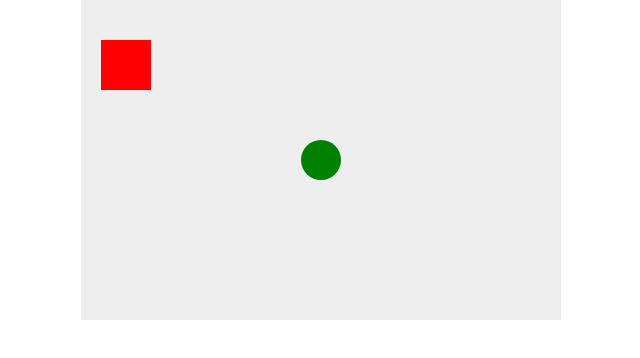
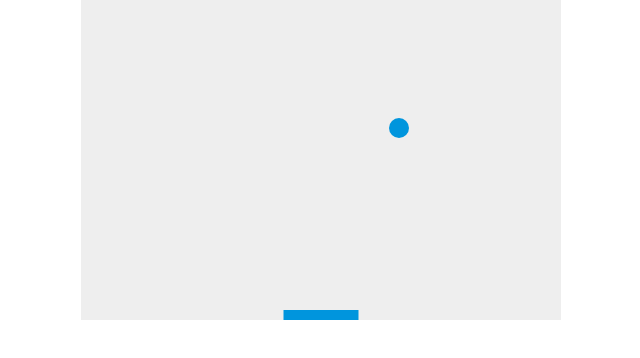
Before and after one commit to nikolaigauer/breakout_tut, a plain HTML site: page index.html in a window 1280 px wide. Shown: the whole page, without its empty margins (319-959 px from the left). Drawn offline with Linux system fonts and the light colour scheme.

Commit message:
WIP add paddle and bouncing ball

```diff
--- a/index.html
+++ b/index.html
@@ -23,21 +23,78 @@
   <canvas id="myCanvas" width="480" height="320"></canvas>
 
   <script>
-    // JavaScript code goes here
    var canvas = document.getElementById("myCanvas");
    var ctx = canvas.getContext("2d");
+   var ballRadius = 10;
+   var x = canvas.width/2;
+   var y = canvas.height-30;
+   var dx = 2;
+   var dy = -2;
+   var paddleHeight = 10;
+   var paddleWidth = 75;
+   var paddleX = (canvas.width-paddleWidth)/2;
+   var rightPressed = false;
+   var leftPressed = false;
 
+   document.addEventListener("keydown", keyDownHandler, false);
+   document.addEventListener("keyup", keyUpHandler, false);
+
+   function keyDownHandler(e) {
+       if(e.keyCode == 39) {
+           rightPressed = true;
+       }
+       else if(e.keyCode == 37) {
+           leftPressed = true;
+       }
+   }
+   function keyUpHandler(e) {
+       if(e.keyCode == 39) {
+           rightPressed = false;
+       }
+       else if(e.keyCode == 37) {
+           leftPressed = false;
+       }
+   }
+
+   function drawBall() {
        ctx.beginPath();
-    ctx.rect(20, 40, 50, 50);
-    ctx.fillStyle = "#FF0000";
+       ctx.arc(x, y, ballRadius, 0, Math.PI*2);
+       ctx.fillStyle = "#0095DD";
        ctx.fill();
        ctx.closePath();
-
+   }
+   function drawPaddle() {
        ctx.beginPath();
-    ctx.arc(240, 160, 20, 0, Math.PI * 2, false);
-    ctx.fillStyle = "green";
+       ctx.rect(paddleX, canvas.height-paddleHeight, paddleWidth, paddleHeight);
+       ctx.fillStyle = "#0095DD";
        ctx.fill();
        ctx.closePath();
+   }
+
+   function draw() {
+       ctx.clearRect(0, 0, canvas.width, canvas.height);
+       drawBall();
+       drawPaddle();
+
+       if(x + dx > canvas.width-ballRadius || x + dx < ballRadius) {
+           dx = -dx;
+       }
+       if(y + dy > canvas.height-ballRadius || y + dy < ballRadius) {
+           dy = -dy;
+       }
+
+       if(rightPressed && paddleX < canvas.width-paddleWidth) {
+           paddleX += 7;
+       }
+       else if(leftPressed && paddleX > 0) {
+           paddleX -= 7;
+       }
+
+       x += dx;
+       y += dy;
+   }
+
+   setInterval(draw, 10);
   </script>
 
 </body>
```
Lines whose indentation alone changed are shown as unchanged.
